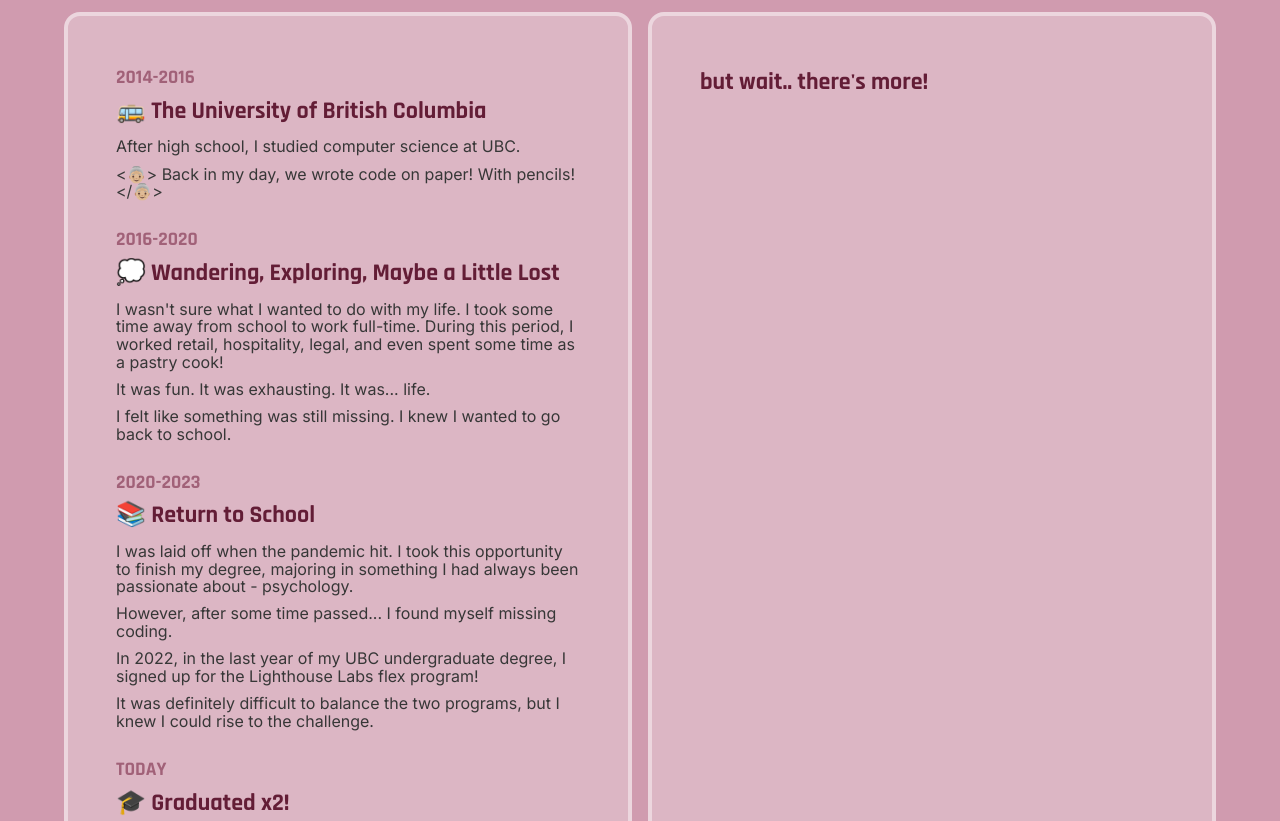
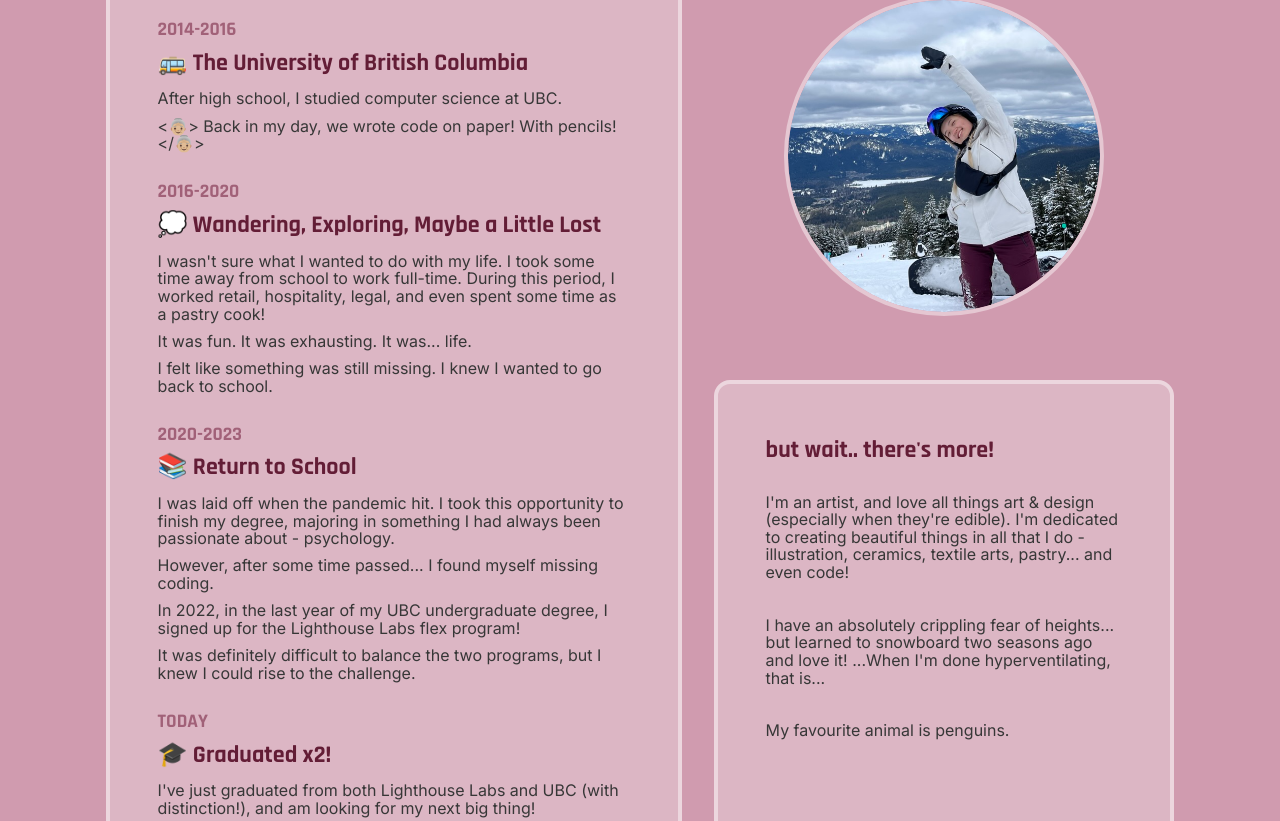
Before and after one commit to penguinboots/portfolio-v2, a React (Vite) app: page / in a window 1280 px wide. Shown: the part 1952-2773 px from the top of the page. Built offline with nearby package versions, Linux system fonts and the light colour scheme; a web font is replaced by a local one.

Commit message:
update about section

```diff
--- a/src/App.scss
+++ b/src/App.scss
@@ -77,6 +77,11 @@ button {
   color: $text-color;
   width: 100%;
   padding: 2rem 3rem;
+  transition: transform 0.5s ease;
+  transform: translateY(0);
+}
+.nav-wrapper.hidden {
+  transform: translateY(-100%);
 }
 .nav-bar {
   display: flex;
@@ -378,7 +383,7 @@ button {
     }
   }
   .about-content {
-    margin: auto;
+    margin: 0 auto 4rem auto;
     display: flex;
     flex-direction: column;
     align-items: center;
@@ -388,7 +393,7 @@ button {
     .card-container {
       display: flex;
       justify-content: center;
-      gap: 1rem;
+      gap: 2rem;
     }
     .card {
       display: flex;
@@ -416,12 +421,24 @@ button {
         color: rgb(55, 55, 55);
       }
     }
+    .about-right {
+      display: flex;
+      flex-direction: column;
+      align-items: center;
+      gap: 2rem;
+    }
+    .photo {
+      width: 20rem;
+      height: 20rem;
+      border-radius: 50%;
+      margin: 2rem;
+      border: 4px solid #ffffff70;
+    }
     @media only screen and (min-width: 320px) and (max-width: 767px) {
       width: 100%;
-      margin-top: 3rem;
       h2 {
         font-size: 1.8rem;
-        margin: 2rem;
+        margin: 1rem;
       }
       .card-container {
         flex-direction: column;
@@ -434,11 +451,16 @@ button {
           }
         }
       }
+      .photo {
+        width: 70%;
+        height: auto;
+      }
+      .photo.bottom {
+        display: none;
+      }
     }
-
     @media only screen and (min-width: 768px) and (max-width: 1024px) {
       width: 100%;
-      margin-top: 2rem;
       h2 {
         font-size: 2.5rem;
         margin: 2rem;
@@ -451,10 +473,16 @@ button {
           padding: 3rem;
         }
       }
+      .photo {
+        width: 50%;
+        height: auto;
+      }
+      .photo.bottom {
+        display: none;
+      }
     }
     @media only screen and (min-width: 1025px) {
       width: 90%;
-      margin-top: 3rem;
       h2 {
         font-size: 3rem;
         margin: 3rem;
@@ -464,6 +492,17 @@ button {
         max-width: 900px;
         padding: 3rem;
       }
+      .about-right {
+        width: 40%;
+      }
+      .about-me {
+        width: 100%;
+        height: 50%;
+        align-self: center;
+      }
+      .photo.top {
+        display: none;
+      }
     }
   }
 }
--- a/src/components/About.tsx
+++ b/src/components/About.tsx
@@ -1,4 +1,6 @@
 import wave from "../assets/bottom_wave.svg";
+import photo from "../assets/profile_photo.png";
+
 import { ReactSVG } from "react-svg";
 
 export default function About() {
@@ -7,6 +9,7 @@ export default function About() {
       <ReactSVG className="wave" src={wave} />
       <div className="about-content">
         <h2>A little about me...</h2>
+        <img className="photo top" src={photo} />
         <div className="card-container">
           <div className="card timeline">
             <div className="timeline-item">
@@ -59,12 +62,27 @@ export default function About() {
               <h3>🎓 Graduated x2!</h3>
               <p>
                 I've just graduated from both Lighthouse Labs and UBC (with
-                distinction!), and am looking for my next challenge!
+                distinction!), and am looking for my next big thing!
               </p>
             </div>
           </div>
-          <div className="card about-me">
-            <h3>but wait.. there's more!</h3>
+          <div className="about-right">
+            <img className="photo bottom" src={photo} />
+            <div className="card about-me">
+              <h3>but wait.. there's more!</h3>
+              <p>
+                I'm an artist, and love all things art & design (especially when
+                they're edible). I'm dedicated to creating beautiful things in
+                all that I do - illustration, ceramics, textile arts, pastry...
+                and even code!
+              </p>
+              <p>
+                I have an absolutely crippling fear of heights... but learned to
+                snowboard two seasons ago and love it! ...When I'm done
+                hyperventilating, that is...
+              </p>
+              <p>My favourite animal is penguins.</p>
+            </div>
           </div>
         </div>
       </div>
```
Also changed, not shown: src/assets/profile_photo.png (added).
